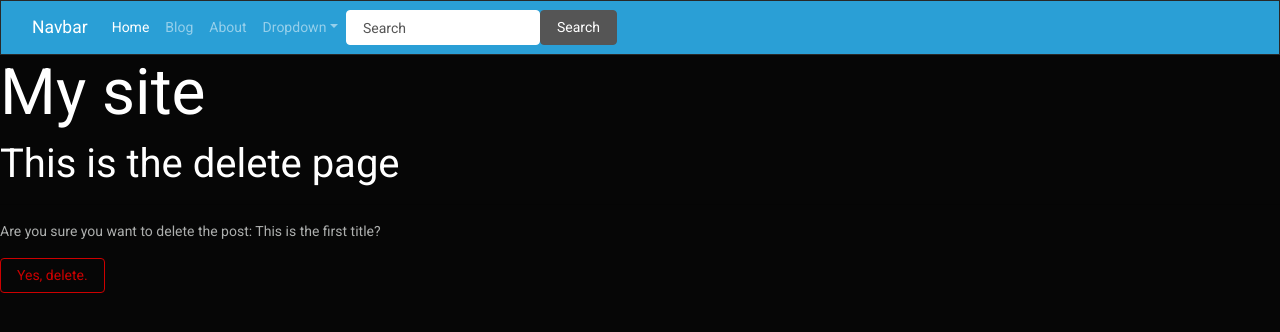
After one commit to manoloacademia/blog_practice, a Django app: page /pages/1/delete in a window 1280 px wide. The commit adds this page. Shown: the top 332 px of the page. Run offline with Django 3.2, Linux system fonts and the light colour scheme; data comes from the database, SQL or seed files in the repository; both versions use the stored data as it was after the commit; some libraries are stand-ins or nearby versions.

Commit message:
Added page_delete.html template. Not completelly functional yet.

```diff
--- a/blog_practice/blog/templates/base.html
+++ b/blog_practice/blog/templates/base.html
@@ -15,14 +15,11 @@
         <ul class="navbar-nav me-auto">
           <li class="nav-item">
             <a class="nav-link active" href="{% url 'home' %}">Home
-              <span class="visually-hidden">(current)</span>
+
             </a>
           </li>
           <li class="nav-item">
             <a class="nav-link" href="{% url 'pages' %}">Blog</a>
-          </li>
-          <li class="nav-item">
-            <a class="nav-link" href="#">Pricing</a>
           </li>
           <li class="nav-item">
             <a class="nav-link" href="{% url 'about' %}">About</a>
--- /dev/null
+++ b/blog_practice/blog/templates/page_delete.html
@@ -0,0 +1,10 @@
+{% extends 'base.html' %}
+{% block content %}
+    <h3>This is the delete page</h3>
+    <hr>
+    <p>Are you sure you want to delete the post: {{ delete_post.title }}?</p>
+    <form action="" method="POST">
+        {% csrf_token %}
+        <input type="submit" value="Yes, delete." class="btn btn-outline-danger"/>
+    </form>
+{% endblock %}
--- a/blog_practice/blog/urls.py
+++ b/blog_practice/blog/urls.py
@@ -8,5 +8,6 @@ urlpatterns = [
     path('about/', views.about, name='about'),
     path('pages/', views.pages, name='pages'),
     path('pages/<int:pk>', views.page_detail, name='page_detail'),
-    path('pages/create', views.page_create, name='page_create')
+    path('pages/create', views.page_create, name='page_create'),
+    path('pages/<int:pk>/delete', views.page_delete, name='page_delete'),
 ]
--- a/blog_practice/blog/views.py
+++ b/blog_practice/blog/views.py
@@ -1,8 +1,11 @@
 from django.http import HttpResponse, HttpResponseRedirect
 from django.shortcuts import render, redirect
 from django.http import HttpResponse
+from django.urls import reverse
 from .models import Post
 from .forms import PostForm
+from django.views.generic.edit import CreateView, DeleteView, UpdateView
+from django.urls import reverse_lazy
 
 # Create your views here.
 def home(request):
@@ -29,3 +32,8 @@ def page_create(request):
             form.save()
     context = {'form': form}
     return render(request, 'page_create.html', context)
+
+def page_delete(request, pk):
+    page_delete = Post.objects.get(pk=pk)
+    context = {'delete_post': page_delete}
+    return render(request,'page_delete.html', context)
```
Also changed, not shown: blog_practice/db.sqlite3.
